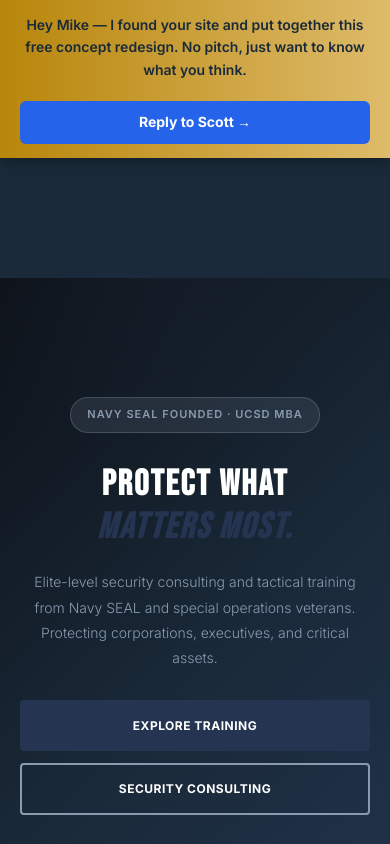
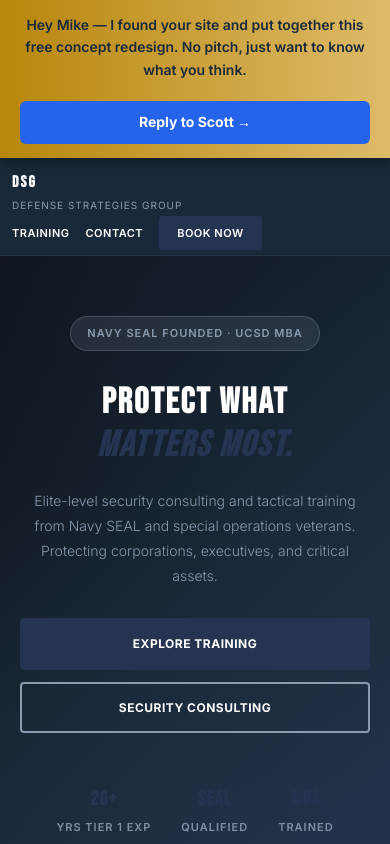
Before and after one commit to parfourio/defense-strategies-demo, a website: page index.html in a window 390 px wide. Shown: the top 844 px of the page. Drawn offline with Linux system fonts and the light colour scheme.

Commit message:
Fix mobile blank space - switch nav to sticky on mobile

```diff
--- a/index.html
+++ b/index.html
@@ -93,6 +93,11 @@
         /* offset anchor links for sticky banner + fixed nav */
         section[id] { scroll-margin-top: 120px; }
 
+        @media (max-width: 768px) {
+            /* nav is sticky on mobile, ~60px tall */
+            section[id] { scroll-margin-top: 60px; }
+        }
+
         .nav-brand {
             display: flex;
             flex-direction: column;
@@ -186,6 +191,9 @@
 
         @media (max-width: 768px) {
             nav {
+                /* switch from fixed to sticky on mobile so it sits naturally below the banner */
+                position: sticky;
+                top: 0;
                 flex-wrap: wrap;
                 gap: 12px;
                 padding: 12px;
@@ -383,8 +391,8 @@
         @media (max-width: 768px) {
             .hero {
                 height: auto;
-                min-height: 100vh;
-                margin-top: 120px;
+                min-height: calc(100vh - 120px);
+                margin-top: 0;
                 padding: 40px 20px;
             }
             .hero h1 {
```
